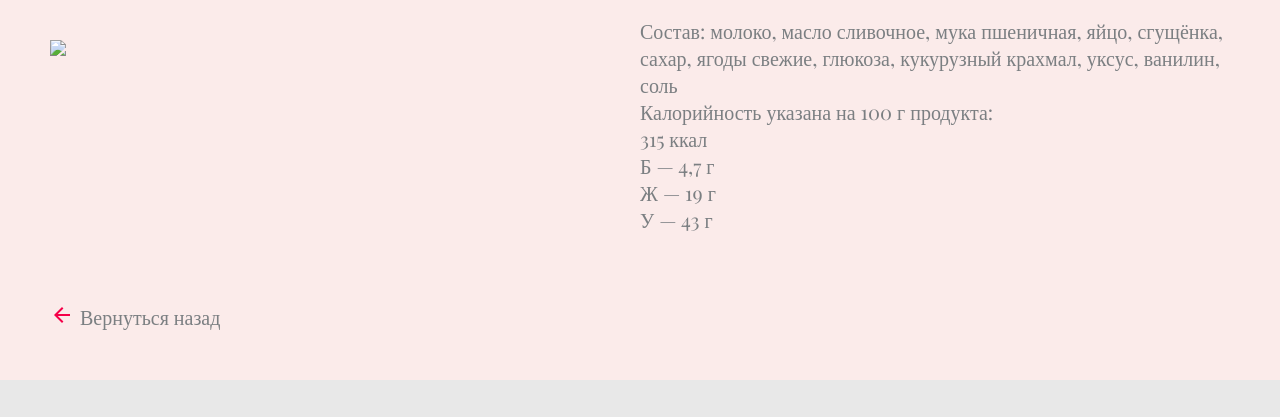
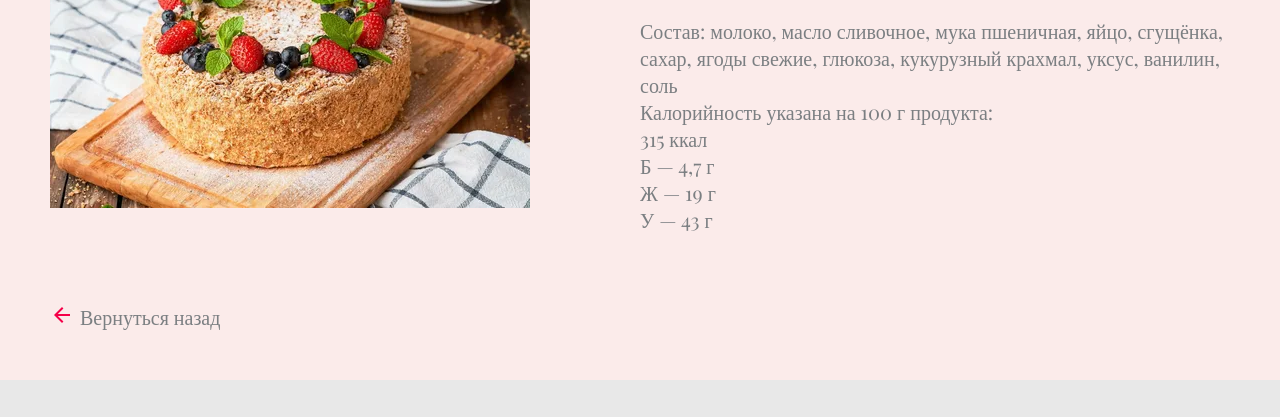
Before and after one commit to AmenEpistat/cakes, a plain HTML site: page cake2.html in a window 1280 px wide. Shown: the part 337-754 px from the top of the page. Drawn offline with nearby package versions, Linux system fonts and the light colour scheme; the site is published under a folder, as on GitHub Pages, so addresses that start at the root find nothing; a web font is replaced by a local one.

Commit message:
Update cake2.html

```diff
--- a/cake2.html
+++ b/cake2.html
@@ -48,7 +48,7 @@
       </div>
         <div class="card">
             <h2 class="product-title">Наполеон</h2>
-            <img class="product-img" src="/img/nap.webp">
+            <img class="product-img" src="img/nap.webp">
             <ul class="priceb">
               <li ><p class="price">2210 руб.</p></li>
               <!-- <li><button type="button" class="button-add button">В корзину</button></li> -->
```
